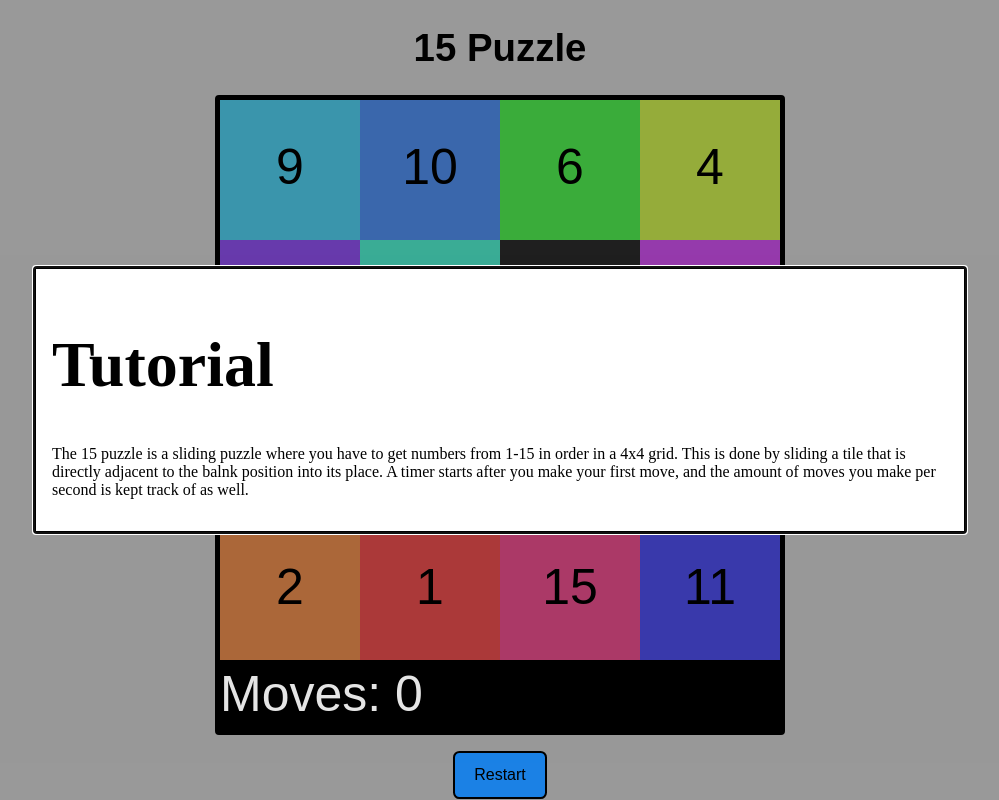
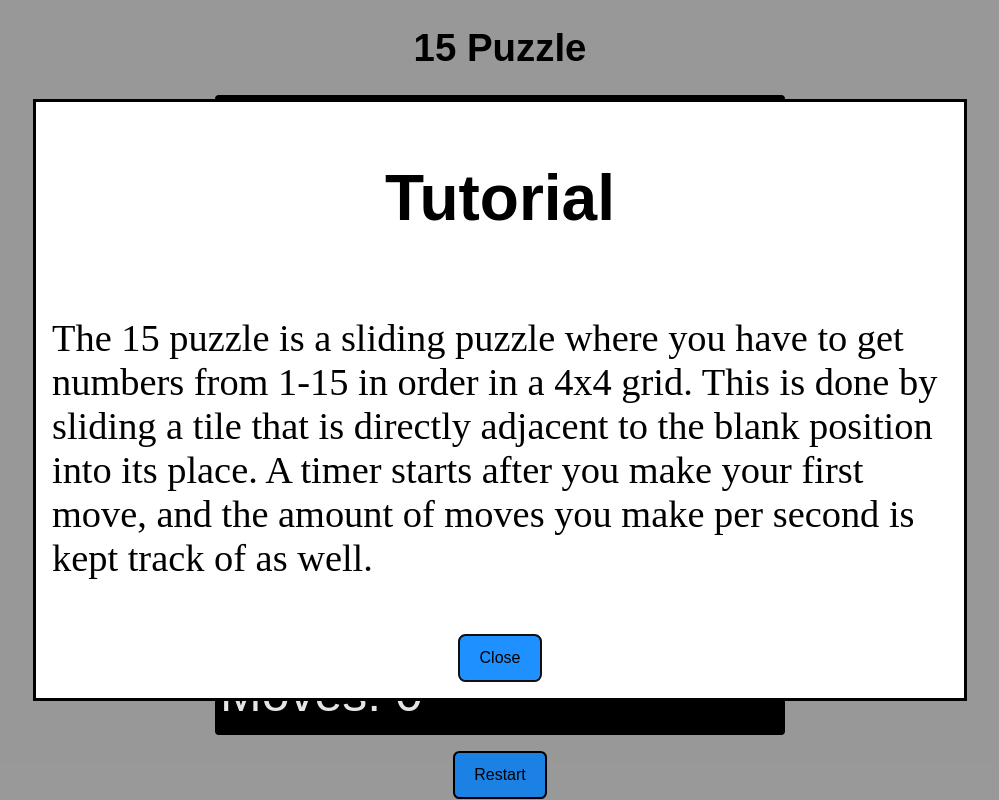
Before and after one commit to Justiniscoding/15-Puzzle, a SvelteKit app: page / in a window 1280 px wide. Shown: the whole page, without its empty margins (140-1139 px from the left). Built offline with nearby package versions, Linux system fonts and the light colour scheme.

Commit message:
fix: move tutorial to main component to prevent improper closing behaviour

```diff
--- a/src/lib/components/SlidingPuzzle.svelte
+++ b/src/lib/components/SlidingPuzzle.svelte
@@ -37,12 +37,6 @@
 	};
 
 	onMount(() => {
-		if (!localStorage.hasSeenTutorial) {
-			// localStorage.hasSeenTutorial = true;
-
-			dialogElement.showModal();
-		}
-
 		context = canvas.getContext("2d") ?? new CanvasRenderingContext2D();
 
 		canvas.width = (innerHeight / 3) * 2.1;
@@ -646,24 +640,13 @@
 <!-- <button onclick={testSpeed}>Performance test</button> -->
 <button onclick={resetGame}>Restart</button>
 
-<dialog bind:this={dialogElement}>
-	<h1>Tutorial</h1>
-	<p>
-		The 15 puzzle is a sliding puzzle where you have to get numbers from
-		1-15 in order in a 4x4 grid. This is done by sliding a tile that is
-		directly adjacent to the balnk position into its place. A timer starts
-		after you make your first move, and the amount of moves you make per
-		second is kept track of as well.
-	</p>
-</dialog>
-
 <style>
 	canvas {
 		border: 5px solid black;
 		border-radius: 4px;
 	}
 
-	button {
+	:global(button) {
 		padding: 1vw 1.5vw;
 		border: 2px solid black;
 		border-radius: 0.5vw;
@@ -672,16 +655,4 @@
 		background-color: #1e90ff;
 		cursor: pointer;
 	}
-
-	dialog {
-		width: 70vw;
-		/* height: 50vh; */
-	}
-
-	dialog > h1 {
-		font-size: 5vw;
-	}
-
-	dialog > p {
-	}
 </style>
--- a/src/routes/+page.svelte
+++ b/src/routes/+page.svelte
@@ -1,11 +1,40 @@
 <script lang="ts">
 	import SlidingPuzzle from "$lib/components/SlidingPuzzle.svelte";
+	import { onMount } from "svelte";
+
+	let dialogElement: HTMLDialogElement;
+
+	function closeModal() {
+		dialogElement.close();
+	}
+
+	onMount(() => {
+		if (!localStorage.hasSeenTutorial) {
+			localStorage.hasSeenTutorial = true;
+
+			dialogElement.showModal();
+		}
+	});
 </script>
 
 <div class="container">
 	<h1>15 Puzzle</h1>
 	<SlidingPuzzle />
 </div>
+
+<dialog bind:this={dialogElement} id="tutorial">
+	<div class="dialogContainer">
+		<h1>Tutorial</h1>
+		<p>
+			The 15 puzzle is a sliding puzzle where you have to get numbers from
+			1-15 in order in a 4x4 grid. This is done by sliding a tile that is
+			directly adjacent to the blank position into its place. A timer
+			starts after you make your first move, and the amount of moves you
+			make per second is kept track of as well.
+		</p>
+		<button onclick={closeModal}>Close</button>
+	</div>
+</dialog>
 
 <style>
 	.container {
@@ -23,4 +52,20 @@
 	:global(html, body) {
 		background-color: #aaa;
 	}
+
+	.dialogContainer {
+		width: 70vw;
+		display: flex;
+		align-items: center;
+		flex-direction: column;
+	}
+
+	.dialogContainer > h1 {
+		font-size: 5vw;
+	}
+
+	.dialogContainer > p {
+		font-size: 3vw;
+		text-align: left;
+	}
 </style>
```
